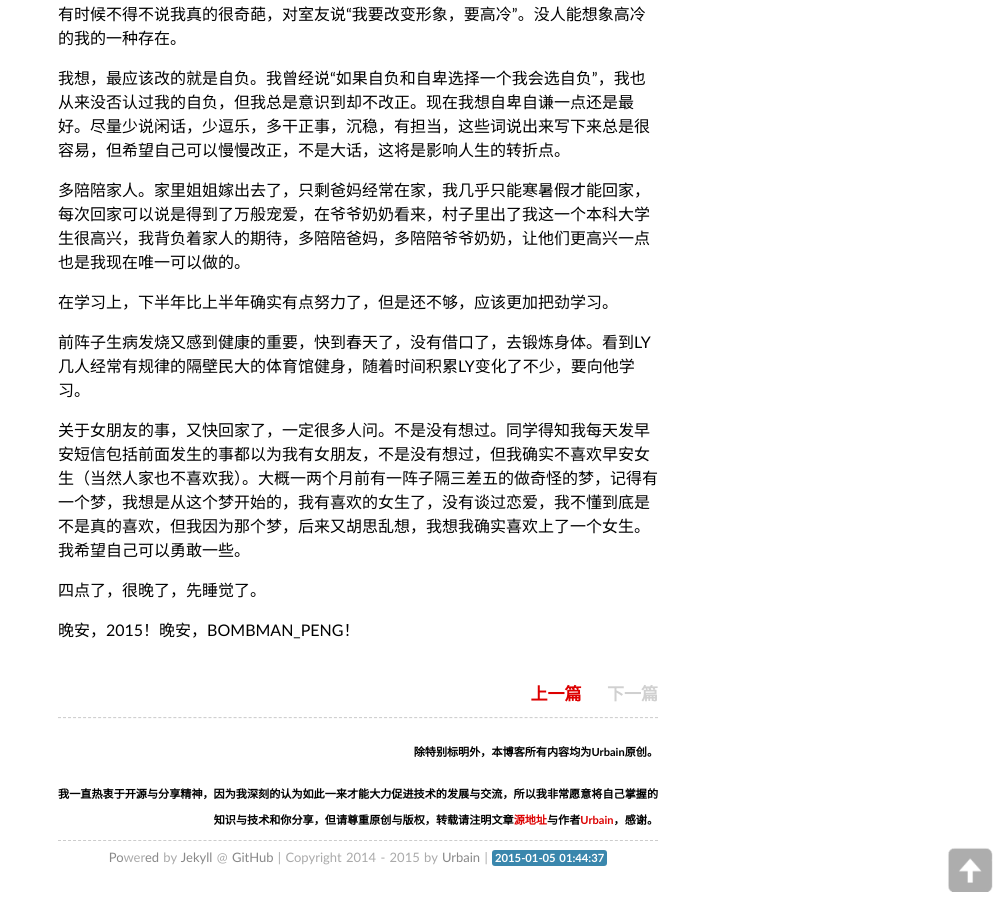
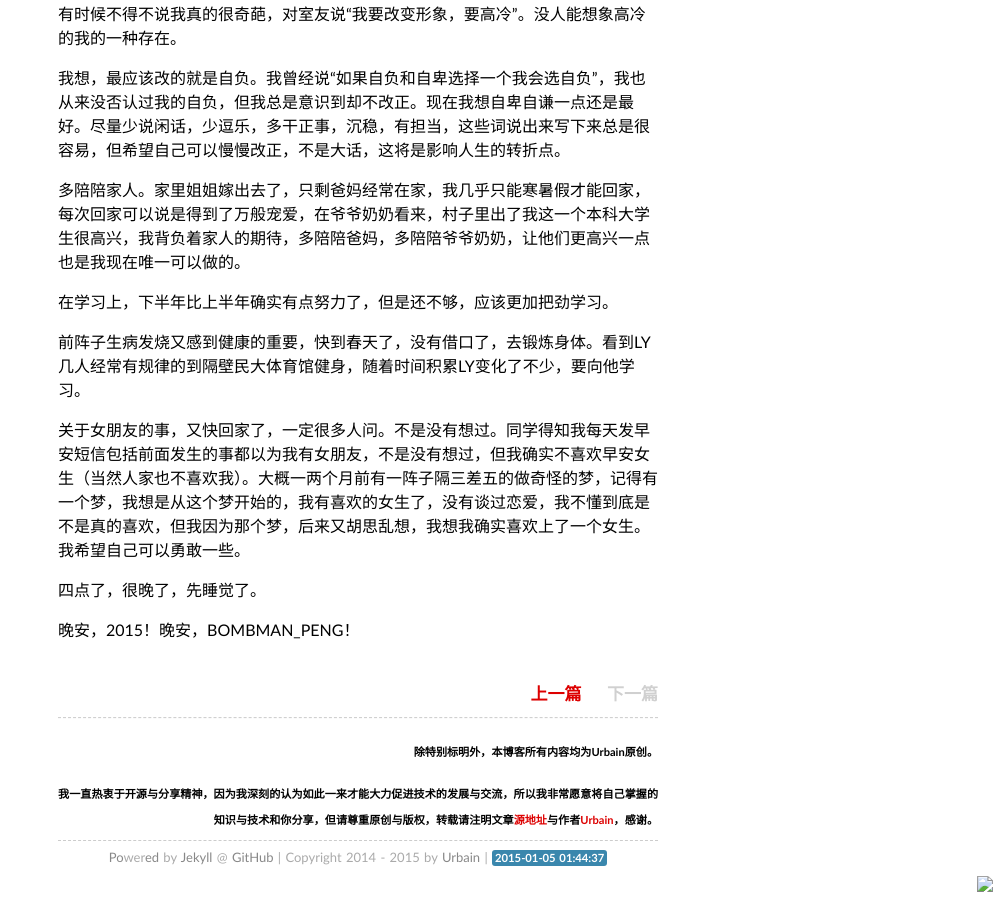
Before and after one commit to urururbain/urururbain.github.io, a Jekyll site: the page built from _posts/2015-01-03-Talk_with_myself_in_2015.markdown, in a window 1280 px wide and 900 px high, scrolled down 1897 px. Shown: the whole window, without its empty margins (282-1280 px from the left). Built offline with Jekyll 4.4.1, drawn with Linux system fonts in a browser that asks for light colours; some web fonts are replaced; Markdown is read by kramdown in place of the engine named in the settings; comment, search, counter and statistics services are not loaded.

Commit message:
update Talk_with_myself_in_2015

```diff
--- a/_posts/2015-01-03-Talk_with_myself_in_2015.markdown
+++ b/_posts/2015-01-03-Talk_with_myself_in_2015.markdown
@@ -57,7 +57,7 @@ thread: 4
 
 在学习上，下半年比上半年确实有点努力了，但是还不够，应该更加把劲学习。
 
-前阵子生病发烧又感到健康的重要，快到春天了，没有借口了，去锻炼身体。看到LY几人经常有规律的隔壁民大的体育馆健身，随着时间积累LY变化了不少，要向他学习。
+前阵子生病发烧又感到健康的重要，快到春天了，没有借口了，去锻炼身体。看到LY几人经常有规律的到隔壁民大体育馆健身，随着时间积累LY变化了不少，要向他学习。
 
 关于女朋友的事，又快回家了，一定很多人问。不是没有想过。同学得知我每天发早安短信包括前面发生的事都以为我有女朋友，不是没有想过，但我确实不喜欢早安女生（当然人家也不喜欢我）。大概一两个月前有一阵子隔三差五的做奇怪的梦，记得有一个梦，我想是从这个梦开始的，我有喜欢的女生了，没有谈过恋爱，我不懂到底是不是真的喜欢，但我因为那个梦，后来又胡思乱想，我想我确实喜欢上了一个女生。我希望自己可以勇敢一些。
 
```
Also changed, not shown: assets/MixedMode.jpg (deleted), assets/RouterMode.jpg (deleted), assets/TransparentMode.jpg (deleted), assets/btt.png (deleted), assets/clipboard.png (deleted), assets/clipboard1.png (deleted), assets/clipboard2.png (deleted), assets/clipboard3.png (deleted), assets/fuser/fuseri.png (deleted), assets/fuser/fuserv.png (deleted), assets/fuser/fuservm.png (deleted), assets/fuser/fuservp.png (deleted), assets/indicator-synapse.jpg (deleted), assets/iptables-chain.png (deleted), 5 more files.
